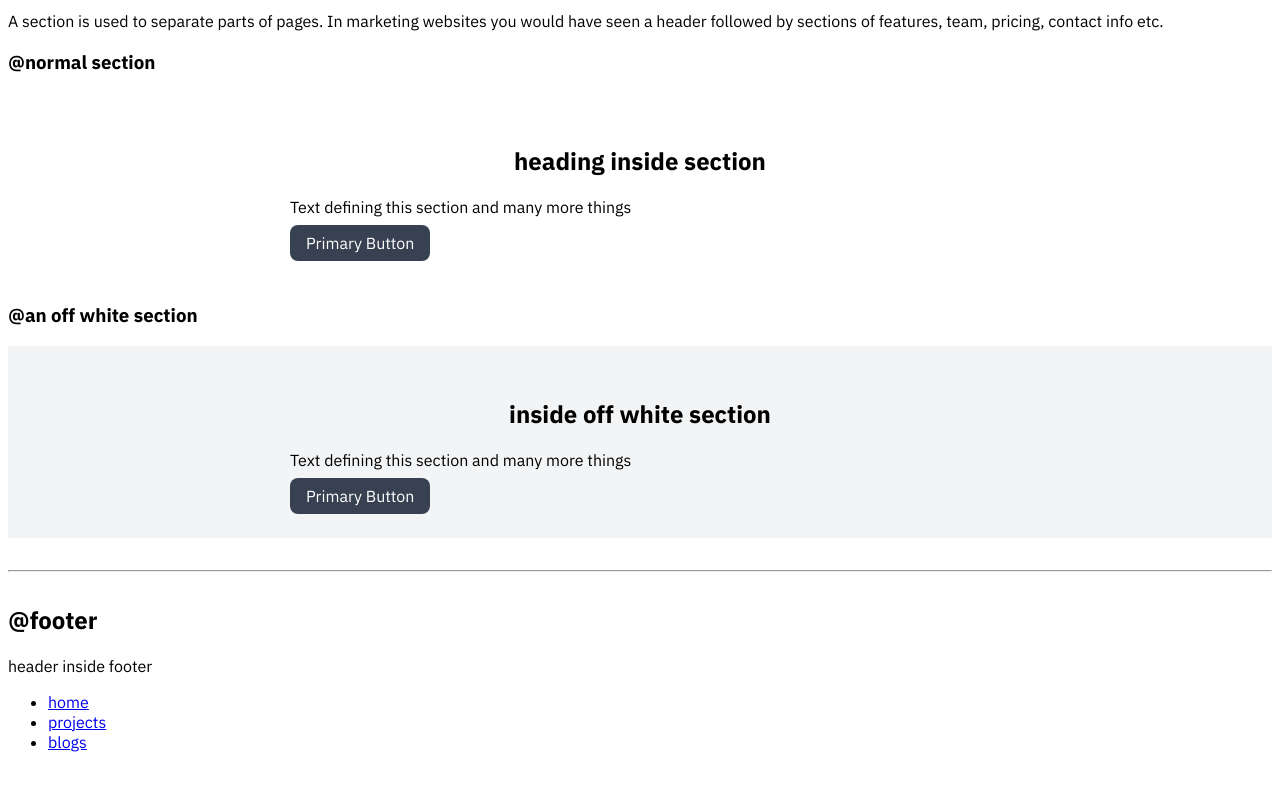
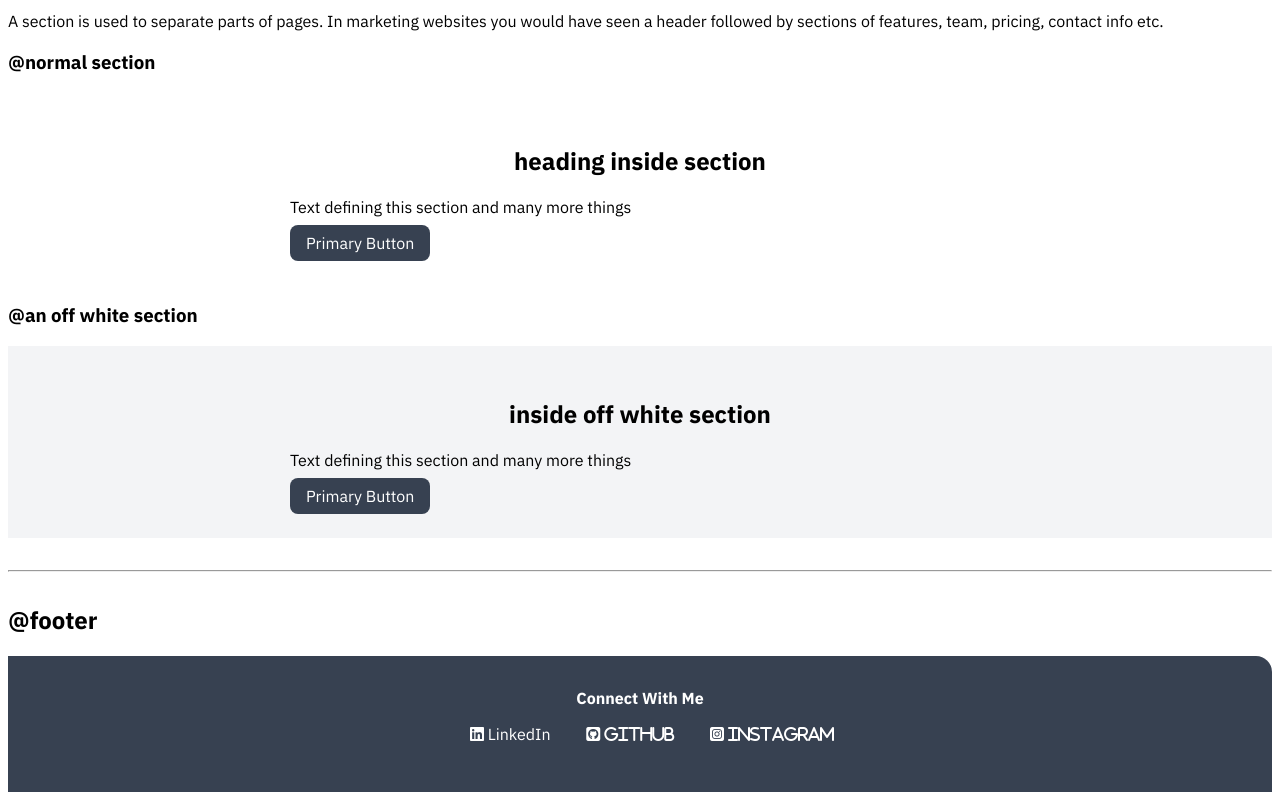
Before and after one commit to surajsk-dev/Portfolio, a plain HTML site: page lib/component.html in a window 1280 px wide. Shown: the part 2330-3130 px from the top of the page. Before the commit the page ends 3098 px from the top, so only its background shows below. Drawn offline with Linux system fonts and the light colour scheme.

Commit message:
style:footer style

```diff
--- a/css/component.css
+++ b/css/component.css
@@ -115,3 +115,21 @@ hr {
 .ow{
     background-color: var(--off-white);
 }
+
+/* footer */
+
+.footer{
+    background-color: var(--primary-color);
+    padding: 2rem;
+    color: white;
+    text-align: center;
+    border-top-right-radius: 1rem;
+}
+
+.footer .link {
+    color: white;
+    padding-inline-start: 0px;
+}
+.footer-heading {
+    font-weight: bold;
+}
--- a/lib/component.html
+++ b/lib/component.html
@@ -5,6 +5,7 @@
     <meta name="viewport" content="width=device-width, initial-scale=1.0">
     <title>Components</title>
     <link rel="stylesheet" href="/css/component.css">
+    <script src="https://kit.fontawesome.com/07ccb53844.js" crossorigin="anonymous"></script>
 </head>
 <body>
     <h1>My Component Library</h1>
@@ -97,12 +98,12 @@
     <hr>
 
     <h2>@footer</h2>
-    <footer>
-        <div>header inside footer</div>
-        <ul>
-            <li><a href="/">home</a></li>
-            <li><a href="/">projects</a></li>
-            <li><a href="/">blogs</a></li>
+    <footer class="footer">
+        <div class="footer-heading">Connect With Me</div>
+        <ul class="list list-non-bullet">
+            <li class="list list-inline"><a class="link" href="/"> <i class="fab fa-linkedin"></i> LinkedIn</i></a></li>
+            <li class="list list-inline"><a class="link" href="/"><i class="fab fa-github-square"> GitHub</i></a></li>
+            <li class="list list-inline"><a class="link" href="/"><i class="fab fa-instagram-square"> Instagram</i></a></li>
         </ul>
     </footer>
 </body>
```
